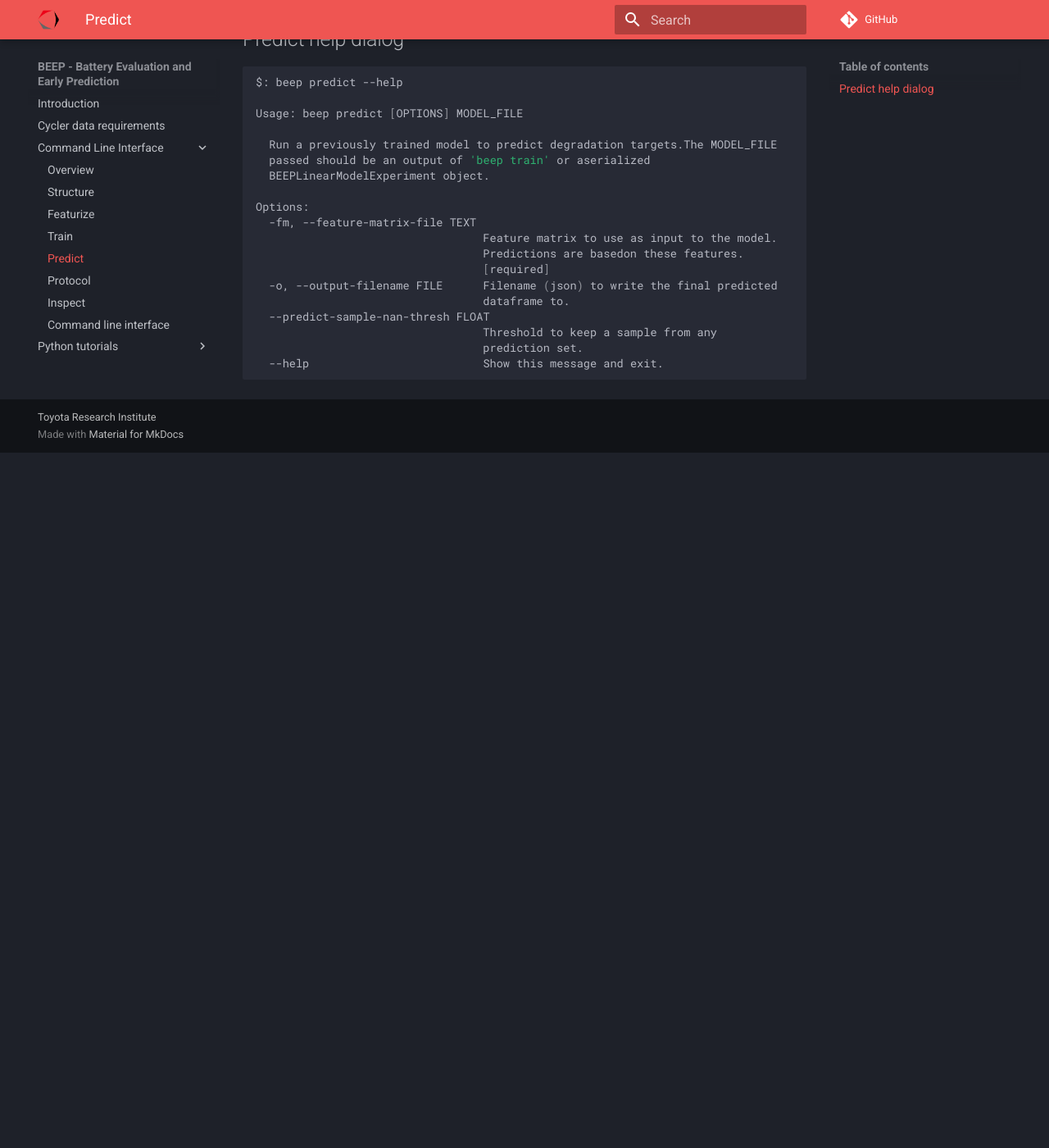
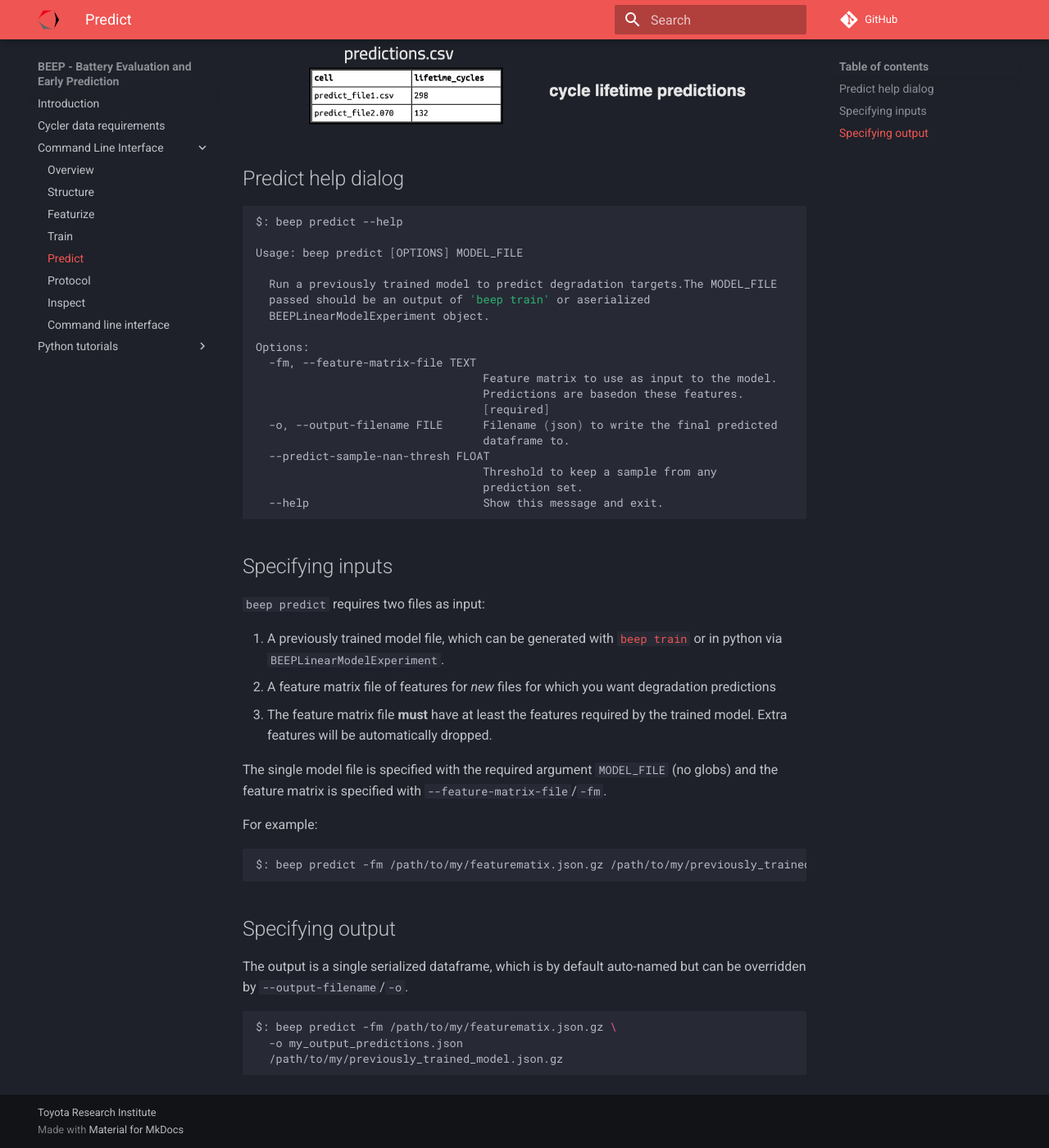
Before and after one commit to TRI-AMDD/beep, an MkDocs documentation site: the page built from docs_src/Command Line Interface/5 - predict.md, in a window 1280 px wide and 1400 px high, scrolled down 1096 px. Shown: the whole window at 82% size. Built offline with MkDocs 1.6.1 and Material for MkDocs 9.7.7, drawn with Linux system fonts in a browser that asks for light colours; comment, search, counter and statistics services are not loaded; before the commit the page ends 1648 px from its top, so only the background shows below that; some of the changed text lies outside the part shown.

Commit message:
added docs for predict

````diff
--- a/docs_src/Command Line Interface/5 - predict.md
+++ b/docs_src/Command Line Interface/5 - predict.md
@@ -1,18 +1,33 @@
 # Predict
 
+`beep predict` runs previously trained models to predict degradation
+characteristics based on a new input feature matrix.
 
-`beep predict` runs previously trained models to predict degradation characteristics based on a new input feature matrix.
+`beep predict` takes in a previously trained model json file (e.g., trained
+with [`beep train`](/Command%20Line%20Interface/4%20-%20train/) and a previously
+generated feature matrix (e.g., generated
+with [`beep featurize`](/Command%20Line%20Interface/3%20-%20featurize/)) which
+you want ML predictions for. Each row in this input dataframe corresponds to a
+single cycler file.
 
-`beep predict` takes in a previously trained model json file (e.g., trained with [`beep train`](/Command%20Line%20Interface/4%20-%20train/) and a previously generated feature matrix (e.g., generated with [`beep featurize`](/Command%20Line%20Interface/3%20-%20featurize/)) which
-you want ML predictions for. Each row in this input dataframe corresponds to a single cycler file.
+The output is a dataframe of predictions of degradation characteristics for each
+file, serialized to disk as json. For example:
 
-The output is a dataframe of predictions of degradation characteristics for each file, serialized to disk as json.
+```shell
+
+target_matrix
+                         predicted capacity_0.92::TrajectoryFastCharge
+filename
+file1_to_predict                         287
+file2_to_predict                          59
+file3_to_predict                          82
+file4_to_predict                         103
+
+```
 
 ![cli_predict](../static/op_graphic_predict.png)
 
-
 ## Predict help dialog
-
 
 ```shell
 $: beep predict --help
@@ -36,3 +51,34 @@
   --help                          Show this message and exit.
 
 ```
+
+
+## Specifying inputs
+
+
+`beep predict` requires two files as input:
+
+1. A previously trained model file, which can be generated with [`beep train`](/Command%20Line%20Interface/4%20-%20train/) or in python via `BEEPLinearModelExperiment`.
+2. A feature matrix file of features for *new* files for which you want degradation predictions
+   1. The feature matrix file **must** have at least the features required by the trained model. Extra features will be automatically dropped.
+
+
+The single model file is specified with the required argument `MODEL_FILE` (no globs) and the feature matrix is specified with `--feature-matrix-file`/`-fm`.
+
+
+For example:
+
+```shell
+$: beep predict -fm /path/to/my/featurematix.json.gz /path/to/my/previously_trained_model.json.gz
+```
+
+## Specifying output
+
+The output is a single serialized dataframe, which is by default auto-named but can be overridden by `--output-filename`/`-o`.
+
+
+```shell
+$: beep predict -fm /path/to/my/featurematix.json.gz \
+  -o my_output_predictions.json
+  /path/to/my/previously_trained_model.json.gz
+```
````
